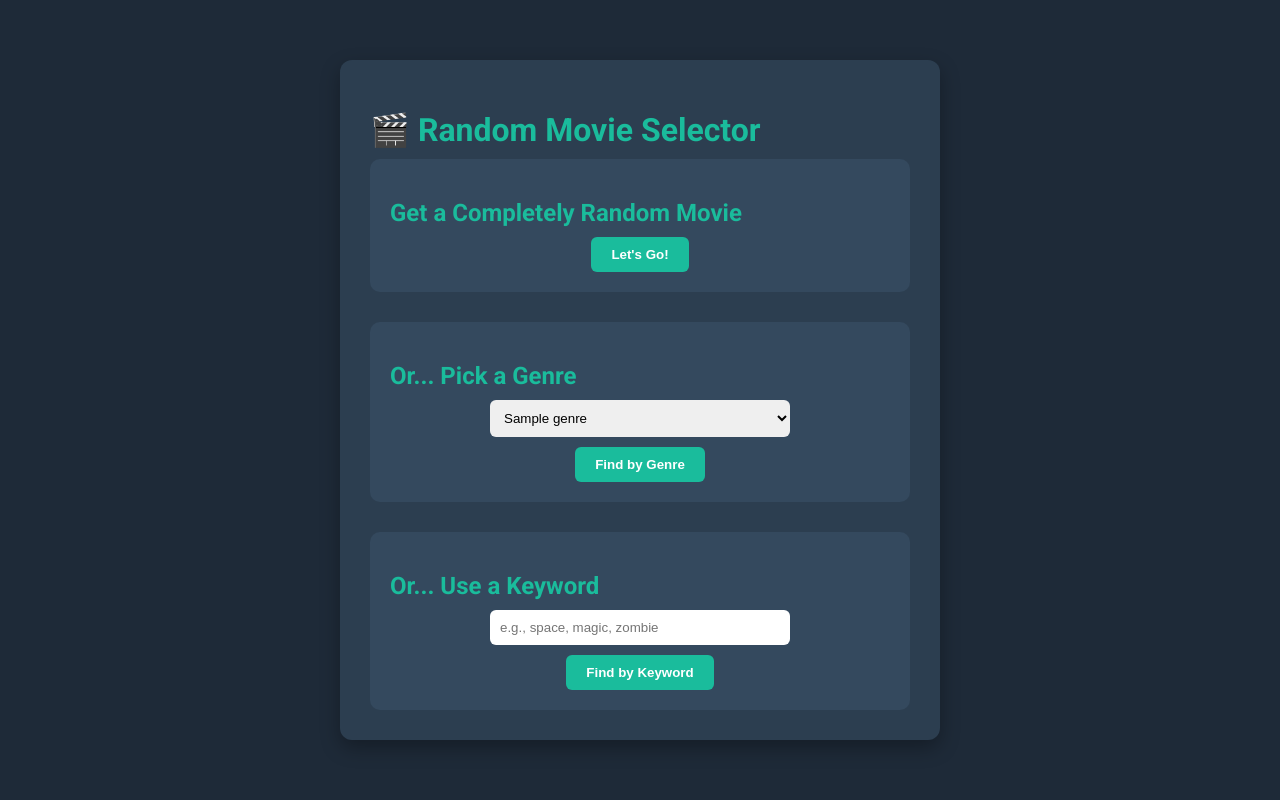
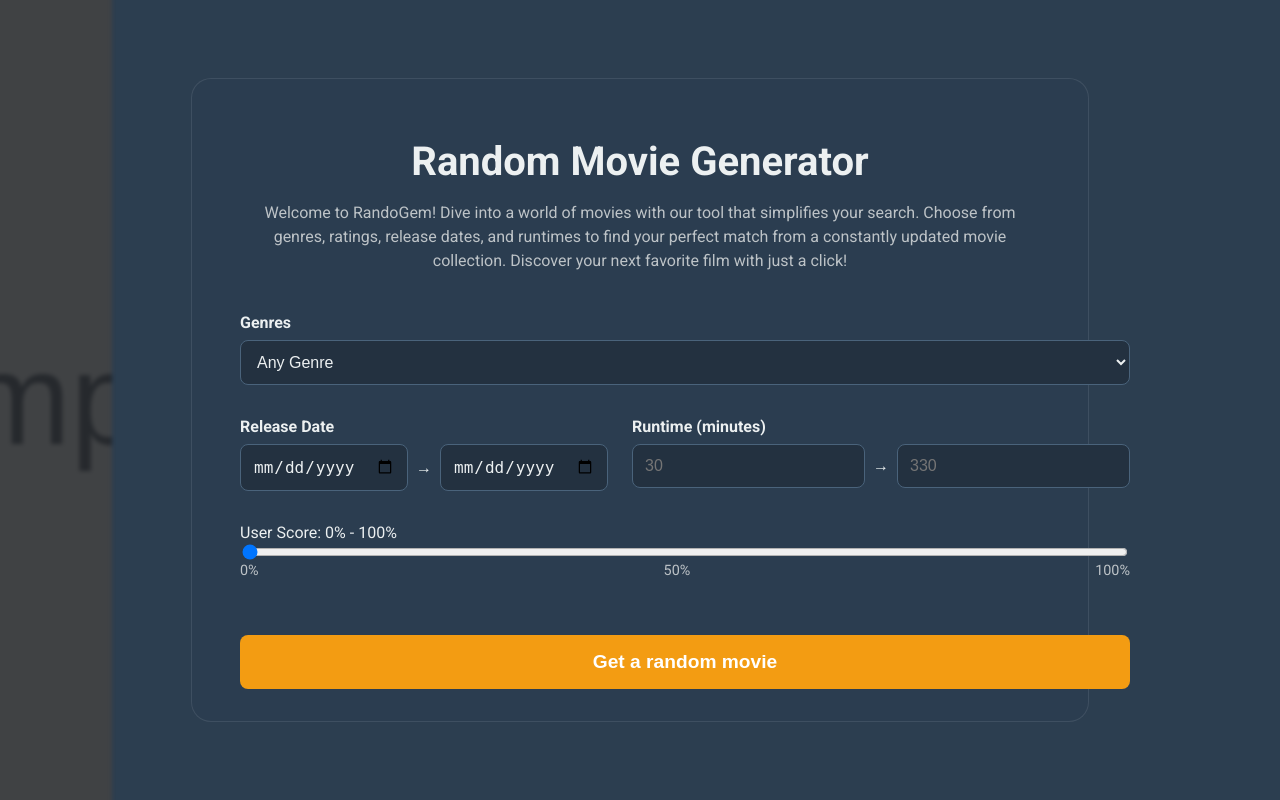
Before and after one commit to bscott711/RandoGem, a Flask app: template templates/index.html in a window 1280 px wide. Run offline with Flask 3, Linux system fonts and the light colour scheme; the template is opened without the code that fills it: most values are stand-ins (such as "Sample title", 1, 10 or a date in 2020); grey boxes marked "Sample" are stand-in pictures.

Commit message:
feat: Add popular movie posters fetching and enhance index page layout with filters

```diff
--- a/app.py
+++ b/app.py
@@ -10,15 +10,34 @@ API_KEY = os.environ.get("TMDB_API_KEY")
 BASE_URL = "https://api.themoviedb.org/3"
 LOGO_BASE_URL = "https://image.tmdb.org/t/p/w92"
 PROFILE_BASE_URL = "https://image.tmdb.org/t/p/w185"
+POSTER_BASE_URL = "https://image.tmdb.org/t/p/w342" # For background
 
 # TMDb Provider IDs for major US services
 TARGET_PROVIDERS = {8, 9, 15, 337}  # Netflix, Prime, Hulu, Disney+
 # --- End Configuration ---
 
 
+def get_popular_movie_posters():
+    """Fetches poster paths from the most popular movies for the background."""
+    posters = []
+    # Fetch first 3 pages to get 60 posters
+    for page in range(1, 4):
+        url = f"{BASE_URL}/movie/popular?api_key={API_KEY}&page={page}"
+        try:
+            response = requests.get(url)
+            response.raise_for_status()
+            results = response.json().get("results", [])
+            for movie in results:
+                if movie.get("poster_path"):
+                    posters.append(movie["poster_path"])
+        except requests.RequestException:
+            continue
+    return posters
+
+
 def get_genres():
     """Fetches the list of available movie genres from TMDb."""
-    url = f"{BASE_URL}/genre/movie/list?api_key={API_KEY}&language=en-US"
+    url = f"{BASE_URL}/genre/movie/list?api_key={API_KEY}"
     try:
         response = requests.get(url)
         response.raise_for_status()
@@ -27,34 +46,20 @@ def get_genres():
         return None
 
 
-def get_random_movie(genre_id=None, keyword=None):
+def get_random_movie(filters):
     """
-    Fetches a random movie, its providers, trailer, and top-billed cast.
+    Fetches a random movie based on a dictionary of filters.
     """
-    max_pages_to_try = 5
+    max_pages_to_try = 10 # Increased for more complex queries
     discover_url = f"{BASE_URL}/discover/movie?api_key={API_KEY}"
     discover_url += "&language=en-US&sort_by=popularity.desc"
     discover_url += "&watch_region=US"
 
-    if keyword:
-        search_url = (
-            f"{BASE_URL}/search/keyword?api_key={API_KEY}&query={keyword}"
-        )
-        search_response = requests.get(search_url)
-        if search_response.status_code == 200:
-            results = search_response.json().get("results", [])
-            if results:
-                keyword_ids = [str(k["id"]) for k in results[:5]]
-                keyword_param = "|".join(keyword_ids)
-                discover_url += f"&with_keywords={keyword_param}"
-            else:
-                return None, None, None, None, f"Keyword '{keyword}' not found."
-    else:
-        discover_url += "&with_watch_monetization_types=flatrate"
-        if genre_id:
-            discover_url += f"&with_genres={genre_id}"
+    # Apply all filters from the form
+    for key, value in filters.items():
+        if value: # Only add filter if a value was provided
+            discover_url += f"&{key}={value}"
 
-    # --- UPDATED: Search pages sequentially instead of randomly ---
     for page_num in range(1, max_pages_to_try + 1):
         page_url = discover_url + f"&page={page_num}"
         try:
@@ -62,7 +67,6 @@ def get_random_movie(genre_id=None, keyword=None):
             response.raise_for_status()
             movies = response.json().get("results", [])
 
-            # Get a list of all valid movies on the current page
             valid_movies_on_page = []
             for movie_data in movies:
                 movie_id = movie_data["id"]
@@ -82,7 +86,6 @@ def get_random_movie(genre_id=None, keyword=None):
                 if available_providers:
                     valid_movies_on_page.append((movie_data, available_providers))
 
-            # If we found any valid movies, pick one and get its details
             if valid_movies_on_page:
                 movie_data, available_providers = random.choice(valid_movies_on_page)
                 movie_id = movie_data["id"]
@@ -109,7 +112,6 @@ def get_random_movie(genre_id=None, keyword=None):
                 return movie_data, available_providers, trailer_key, cast, None
 
         except requests.RequestException:
-            # If an API call fails, try the next page
             continue
 
     return None, None, None, None, None
@@ -117,28 +119,28 @@ def get_random_movie(genre_id=None, keyword=None):
 
 @app.route("/")
 def index():
-    """Renders the main page with genre options."""
+    """Renders the main page with genre options and background posters."""
     genres = get_genres()
-    return render_template("index.html", genres=genres)
+    posters = get_popular_movie_posters()
+    return render_template("index.html", genres=genres, posters=posters, poster_base_url=POSTER_BASE_URL)
 
 
 @app.route("/select", methods=["POST"])
 def select_movie():
     """Handles the user's movie selection and displays a result."""
-    movie, providers, trailer_key, cast, error = None, None, None, None, None
-    selection_type = request.form.get("selection_type")
 
-    if selection_type == "random":
-        movie, providers, trailer_key, cast, error = get_random_movie()
-    elif selection_type == "genre":
-        genre_id = request.form.get("genre")
-        movie, providers, trailer_key, cast, error = get_random_movie(genre_id=genre_id)
-    elif selection_type == "keyword":
-        keyword = request.form.get("keyword")
-        if keyword:
-            movie, providers, trailer_key, cast, error = get_random_movie(keyword=keyword)
-        else:
-            error = "Please enter a keyword."
+    # Build a dictionary of filters from the form data
+    filters = {
+        'with_genres': request.form.get('genres'),
+        'primary_release_date.gte': request.form.get('release_date_from'),
+        'primary_release_date.lte': request.form.get('release_date_to'),
+        'vote_average.gte': float(request.form.get('user_score', 0)) / 10,
+        'with_runtime.gte': request.form.get('runtime_min'),
+        'with_runtime.lte': request.form.get('runtime_max'),
+        'with_watch_monetization_types': 'flatrate'
+    }
+
+    movie, providers, trailer_key, cast, error = get_random_movie(filters)
 
     if not movie and not error:
         error = "Couldn't find a movie with that criteria. Please try again."
--- a/templates/index.html
+++ b/templates/index.html
@@ -1,128 +1,176 @@
 <!DOCTYPE html>
 <html lang="en">
 <head>
-    <meta charset="UTF-8" />
-    <meta name="viewport" content="width=device-width, initial-scale=1.0"/>
-    <title>🎬 Random Movie Selector</title>
-    <link href="https://fonts.googleapis.com/css2?family=Roboto:wght@400;700&display=swap" rel="stylesheet">
+    <meta charset="UTF-8">
+    <meta name="viewport" content="width=device-width, initial-scale=1.0">
+    <title>RandoGem - Random Movie Generator</title>
     <style>
-        * {
+        @import url('https://fonts.googleapis.com/css2?family=Roboto:wght@400;700&display=swap');
+        :root {
+            --primary-color: #f39c12;
+            --secondary-color: #34495e;
+            --light-color: #ecf0f1;
+            --dark-color: #2c3e50;
+        }
+        body, html {
+            margin: 0;
+            padding: 0;
+            width: 100%;
+            height: 100%;
+            font-family: 'Roboto', sans-serif;
+            background-color: var(--dark-color);
+        }
+        .background-grid {
+            position: fixed;
+            top: 0;
+            left: 0;
+            width: 100%;
+            height: 100%;
+            display: grid;
+            grid-template-columns: repeat(auto-fill, minmax(150px, 1fr));
+            z-index: 0;
+            filter: brightness(0.3) blur(2px);
+            transform: scale(1.1);
+        }
+        .poster-tile {
+            width: 100%;
+            padding-bottom: 150%; /* Aspect ratio 2:3 */
+            background-size: cover;
+            background-position: center;
+        }
+        .content-wrapper {
+            position: relative;
+            z-index: 1;
+            display: flex;
+            align-items: center;
+            justify-content: center;
+            min-height: 100vh;
+            padding: 2rem;
             box-sizing: border-box;
         }
-
-        body {
-            font-family: 'Roboto', sans-serif;
-            background: #1e2a38;
-            color: #ecf0f1;
-            margin: 0;
-            padding: 0;
+        .generator-card {
+            background-color: rgba(44, 62, 80, 0.9);
+            padding: 2rem 3rem;
+            border-radius: 20px;
+            max-width: 800px;
+            width: 100%;
+            color: var(--light-color);
+            border: 1px solid rgba(236, 240, 241, 0.1);
         }
-
-        .container {
-            max-width: 600px;
-            margin: 60px auto;
-            padding: 30px;
-            background: #2c3e50;
-            border-radius: 12px;
-            box-shadow: 0 8px 20px rgba(0,0,0,0.3);
+        h1 {
+            text-align: center;
+            font-size: 2.5rem;
+            margin-bottom: 0.5rem;
         }
-
-        h1, h2 {
-            color: #1abc9c;
-            margin-bottom: 10px;
+        p.description {
+            text-align: center;
+            font-size: 1rem;
+            line-height: 1.5;
+            margin-bottom: 2.5rem;
+            color: #bdc3c7;
         }
-
-        .options {
+        .filters-grid {
+            display: grid;
+            grid-template-columns: 1fr 1fr;
+            gap: 2rem 1.5rem;
+        }
+        .filter-group {
             display: flex;
             flex-direction: column;
-            gap: 30px;
         }
-
-        .option {
-            background: #34495e;
-            padding: 20px;
-            border-radius: 10px;
-            transition: transform 0.2s ease;
+        .filter-group label {
+            margin-bottom: 0.5rem;
+            font-weight: bold;
         }
-
-        .option:hover {
-            transform: translateY(-5px);
+        .filter-group input, .filter-group select {
+            background: #233140;
+            border: 1px solid #4a637b;
+            color: var(--light-color);
+            padding: 0.75rem;
+            border-radius: 8px;
+            font-size: 1rem;
         }
-
-        form {
+        .date-range { display: flex; align-items: center; gap: 0.5rem; }
+        .range-slider-group {
             display: flex;
             flex-direction: column;
-            gap: 10px;
-            align-items: center;
+            grid-column: span 2;
         }
-
-        select, input[type="text"] {
-            width: 100%;
-            max-width: 300px;
-            padding: 10px;
-            border-radius: 6px;
-            border: none;
-            outline: none;
-        }
-
-        button {
-            background-color: #1abc9c;
+        .range-slider-group input[type="range"] { padding: 0; }
+        .range-labels { display: flex; justify-content: space-between; font-size: 0.9em; color: #bdc3c7; }
+        .submit-btn {
+            grid-column: span 2;
+            background-color: var(--primary-color);
             color: white;
             border: none;
-            padding: 10px 20px;
-            border-radius: 6px;
+            padding: 1rem;
+            border-radius: 8px;
+            font-size: 1.2rem;
+            font-weight: bold;
             cursor: pointer;
-            font-weight: bold;
-            transition: background 0.3s ease;
+            margin-top: 1.5rem;
+            transition: background-color 0.2s;
         }
-
-        button:hover {
-            background-color: #16a085;
-        }
-
-        @media (max-width: 600px) {
-            .container {
-                margin: 30px 20px;
-            }
-        }
+        .submit-btn:hover { background-color: #e67e22; }
     </style>
 </head>
 <body>
-    <div class="container">
-        <h1>🎬 Random Movie Selector</h1>
-
-        <div class="options">
-            <!-- Option 1 -->
-            <div class="option">
-                <h2>Get a Completely Random Movie</h2>
-                <form action="/select" method="post">
-                    <button type="submit" name="selection_type" value="random">Let's Go!</button>
-                </form>
+    <div class="background-grid">
+        {% for poster in posters %}
+        <div class="poster-tile" style="background-image: url('{{ poster_base_url }}{{ poster }}');"></div>
+        {% endfor %}
     </div>
 
-            <!-- Option 2 -->
-            <div class="option">
-                <h2>Or... Pick a Genre</h2>
+    <div class="content-wrapper">
+        <div class="generator-card">
+            <h1>Random Movie Generator</h1>
+            <p class="description">
+                Welcome to RandoGem! Dive into a world of movies with our tool that simplifies your search. Choose from genres, ratings, release dates, and runtimes to find your perfect match from a constantly updated movie collection. Discover your next favorite film with just a click!
+            </p>
+
             <form action="/select" method="post">
-                    <input type="hidden" name="selection_type" value="genre">
-                    <select name="genre">
+                <div class="filters-grid">
+                    <div class="filter-group" style="grid-column: span 2;">
+                        <label for="genres">Genres</label>
+                        <select name="genres" id="genres">
+                            <option value="">Any Genre</option>
                             {% for genre in genres %}
                                 <option value="{{ genre.id }}">{{ genre.name }}</option>
                             {% endfor %}
                         </select>
-                    <button type="submit">Find by Genre</button>
-                </form>
                     </div>
 
-            <!-- Option 3 -->
-            <div class="option">
-                <h2>Or... Use a Keyword</h2>
-                <form action="/select" method="post">
-                    <input type="hidden" name="selection_type" value="keyword">
-                    <input type="text" name="keyword" placeholder="e.g., space, magic, zombie">
-                    <button type="submit">Find by Keyword</button>
+                    <div class="filter-group">
+                        <label for="release_date_from">Release Date</label>
+                        <div class="date-range">
+                            <input type="date" name="release_date_from" id="release_date_from">
+                            <span>→</span>
+                            <input type="date" name="release_date_to" id="release_date_to">
+                        </div>
+                    </div>
+
+                    <div class="filter-group">
+                        <label for="runtime_min">Runtime (minutes)</label>
+                        <div class="date-range">
+                            <input type="number" name="runtime_min" id="runtime_min" placeholder="30" min="0">
+                            <span>→</span>
+                            <input type="number" name="runtime_max" id="runtime_max" placeholder="330" min="0">
+                        </div>
+                    </div>
+
+                    <div class="range-slider-group">
+                        <label for="user_score">User Score: <span id="user_score_value">0%</span> - 100%</label>
+                        <input type="range" name="user_score" id="user_score" min="0" max="100" value="0" oninput="document.getElementById('user_score_value').textContent = this.value + '%'">
+                        <div class="range-labels">
+                            <span>0%</span>
+                            <span>50%</span>
+                            <span>100%</span>
+                        </div>
+                    </div>
+
+                    <button type="submit" class="submit-btn">Get a random movie</button>
+                </div>
             </form>
-            </div>
         </div>
     </div>
 </body>
```
Lines whose indentation alone changed are shown as unchanged.
